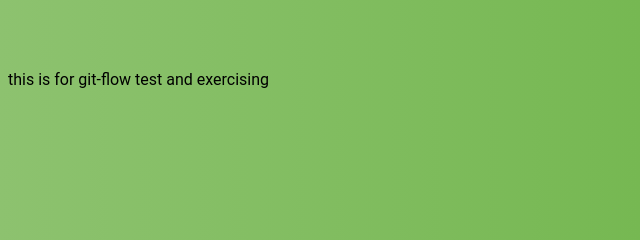
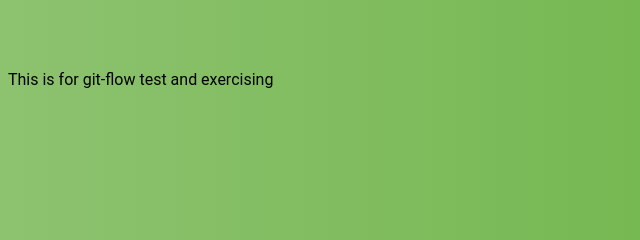
Before and after one commit to AfshinZirak01/git-tag, a plain HTML site: page index.html in a window 1280 px wide. Shown: the part 455-695 px from the top of the page, 0-640 px from the left. Drawn offline with Linux system fonts and the light colour scheme.

Commit message:
fix bug in html file

```diff
--- a/index.html
+++ b/index.html
@@ -21,7 +21,7 @@
             </form>
         </div>
     </div>
-    <p>this is for git-flow test and exercising</p>
+    <p>This is for git-flow test and exercising</p>
 </body>
 
 </html>
```
